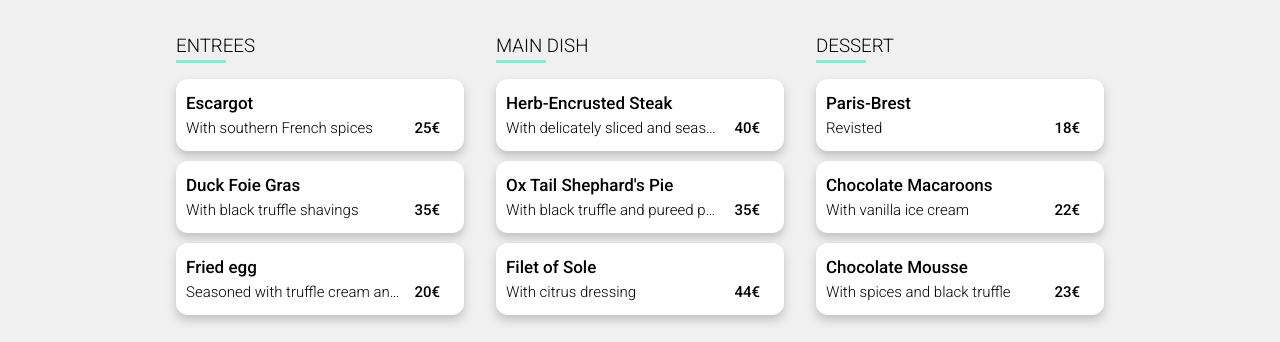
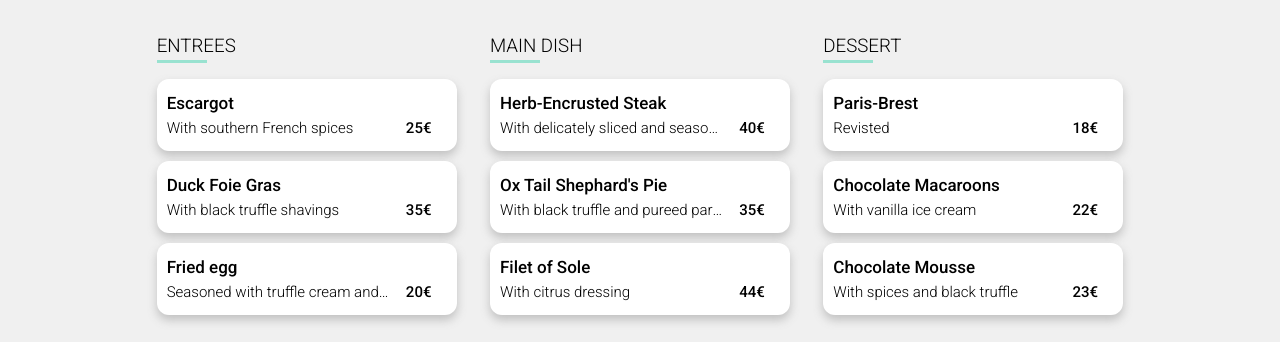
Before and after one commit to jjetwong/oc-p2-mobile-app, a website: page public/menu-1.html in a window 1280 px wide. Shown: the part 458-800 px from the top of the page. Drawn offline with Linux system fonts and the light colour scheme; a web font is replaced by a local one.

Commit message:
Fixed desktop bug in menu page

```diff
--- a/src/sass/pages/_menu.scss
+++ b/src/sass/pages/_menu.scss
@@ -132,6 +132,7 @@
     @include flex-row;
     align-items: flex-start;
     width: 75%;
+    min-width: 1000px;
     &__section {
       width: 30%;
       margin: 10px auto 30px;
```
Also changed, not shown: src/sass/main.css, 1 other file.
